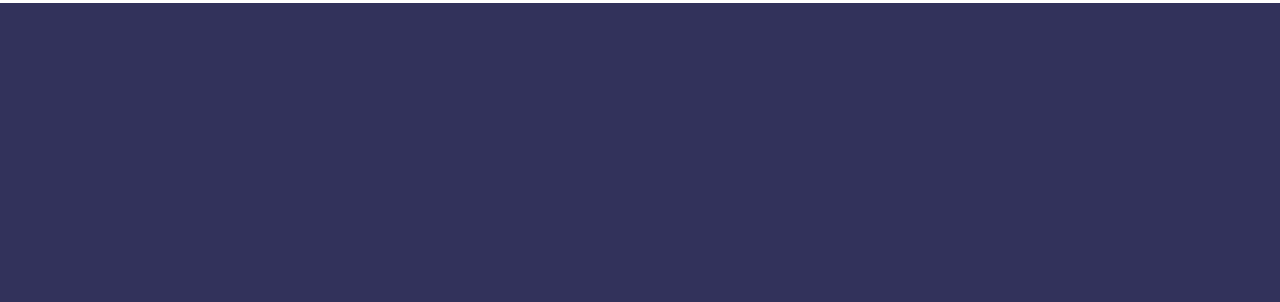
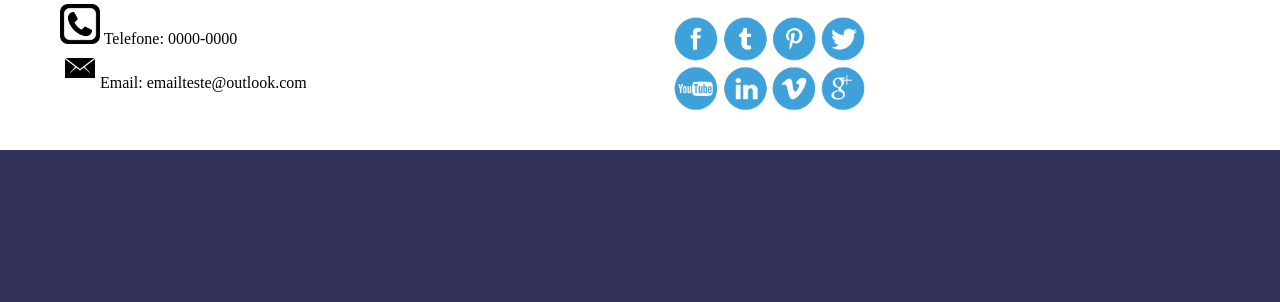
Before and after one commit to OseiasBeu/Projetohack, a plain HTML site: page about.html in a window 1280 px wide. Shown: the part 498-800 px from the top of the page. Drawn offline with Linux system fonts and the light colour scheme.

Commit message:
Página 'serviço e sobre nós', sem nav-bar, com esqueleto do footer

```diff
--- a/about.html
+++ b/about.html
@@ -38,9 +38,19 @@
             </div>
 
         </section>
-    <footer>
-            <p>AQUI VAI O RODAPÉ</p>
-    </footer>
+        <footer>
+          <div class="contatosobre">
+          <h2>Contato:</h2>
+          <ul>
+            <li><img class="Ifooter" src="img/telefone.png" alt="iconeTelefone"> Telefone: 0000-0000</li>
+            <li><img class="Ifooter" src="img/email.png" alt="iconeEmail">Email: emailteste@outlook.com</li>
+          </ul>
+        </div>
+        <div class="redessobre">
+          <h2>Redes Sociais:</h2>
+          <img class="Sredes" src="img/redes.png" alt="IconesRedesSociais">
+        </div>
+        </footer>
     <script src="script/scripts.js"></script>
 </body>
 </html>
--- a/css/about.css
+++ b/css/about.css
@@ -42,3 +42,38 @@ h2{
   font-size: 35px;
   margin-top:3px;
 }
+footer{
+    width: 100%;
+    height: 100%;
+    background-color:white;
+    margin-top: 20px;
+    padding-top: 5px;
+    display: flex;
+
+}
+
+.contatosobre{
+  border:none;
+  margin-right:300px;
+}
+.contato, li{
+
+  list-style: none;
+}
+li{
+  position: relative;
+  right: 10px;
+  top:-10px;
+}
+.Ifooter{
+  border:none;
+width: 30px;
+}
+
+.redessobre{
+  border:none;
+}
+.Sredes{
+  border:none;
+  width: 200px;
+}
--- a/css/style.css
+++ b/css/style.css
@@ -61,7 +61,33 @@ a {
 
 footer{
     width: 100%;
-    height: 100px;
+    height: 100%;
     background-color:white;
-    text-align: center;
+    margin-top: 20px;
+    padding-top: 5px;
+    display: flex;
+
 }
+
+.contato{
+  margin-right:300px;
+}
+.contato, li{
+
+  list-style: none;
+}
+li{
+  position: relative;
+  right: 10px;
+  top:-10px;
+}
+.Ifooter1{
+width: 30px;
+}
+.Ifooter{
+width: 40px;
+}
+
+.Sredes{
+  width: 200px;
+}
```
Also changed, not shown: index.html (+11 -1 lines), img/email.png (added), img/redes.png (added), img/telefone.png (added).
